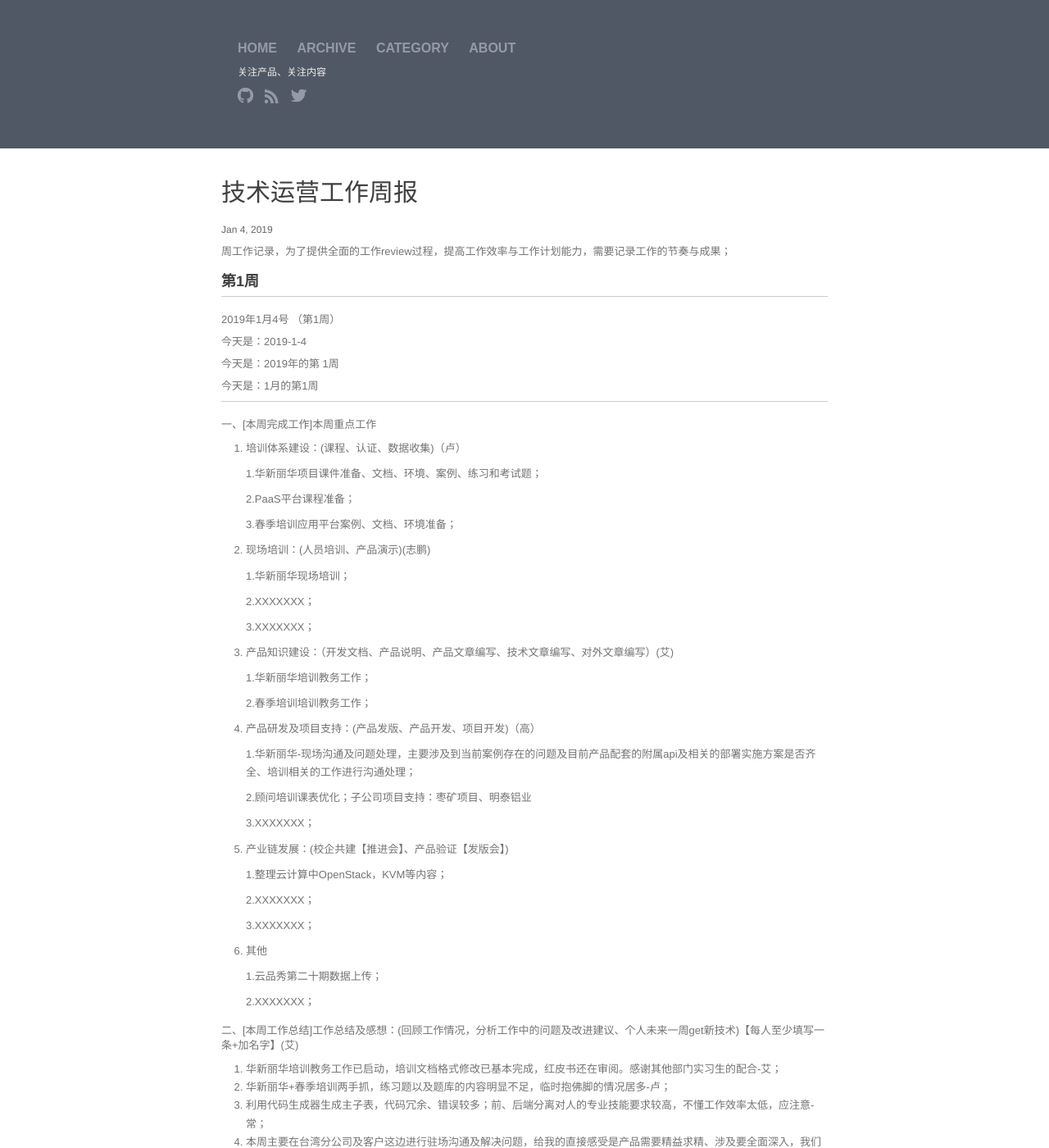
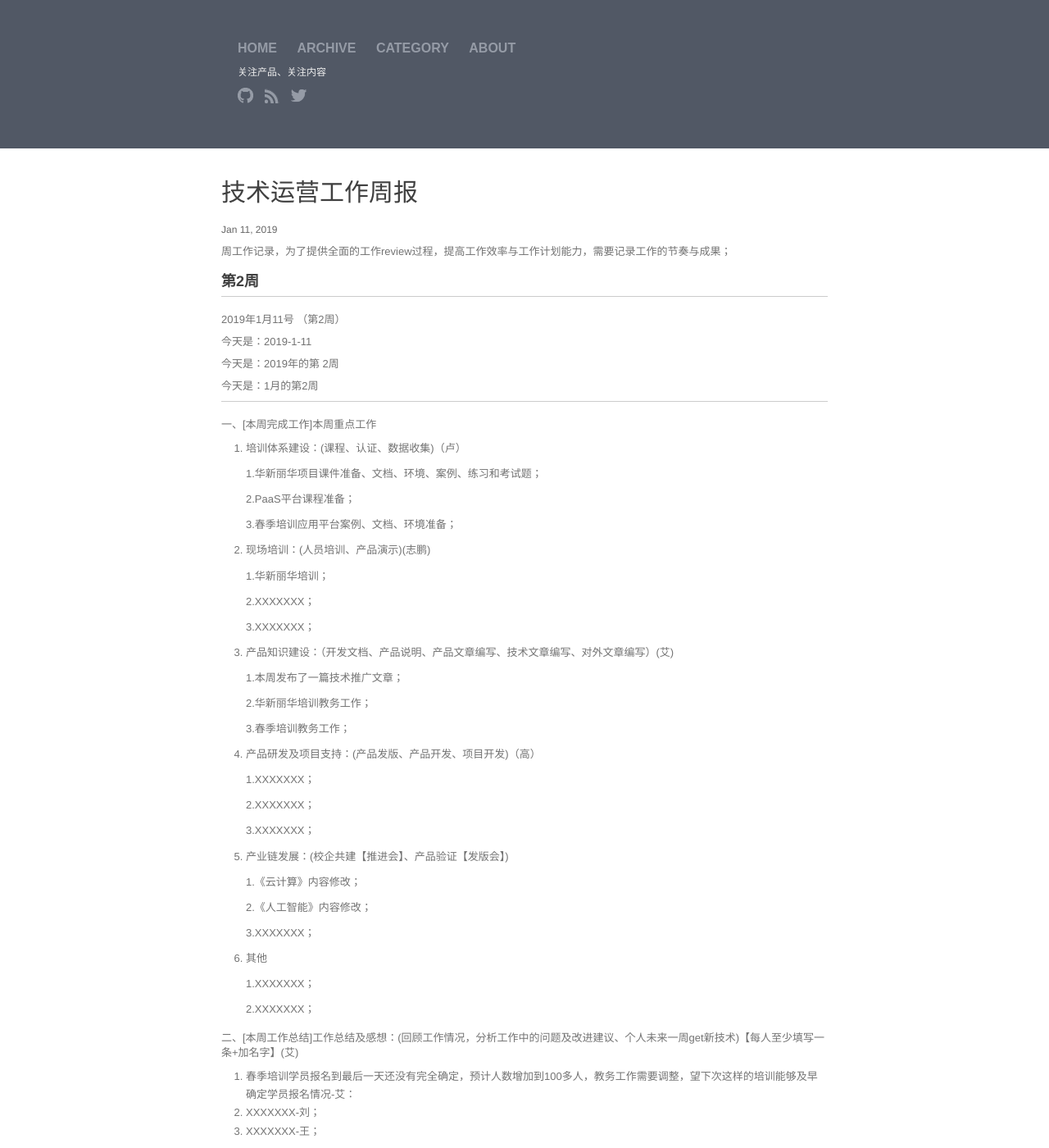
Before and after one commit to walllFlower/blog, a Jekyll site: the page built from _posts/2018-07-17-day_report_cxz.md, in a window 1280 px wide and 1400 px high. Shown: the whole window at 82% size. Built offline with Jekyll 4.4.1, drawn with Linux system fonts in a browser that asks for light colours; comment, search, counter and statistics services are not loaded; some of the changed text lies outside the part shown.

Commit message:
Update 2018-07-17-day_report_cxz.md

```diff
--- a/_posts/2018-07-17-day_report_cxz.md
+++ b/_posts/2018-07-17-day_report_cxz.md
@@ -1,11 +1,86 @@
 ---
 layout: post
 title:  "技术运营工作周报"
-date:   2019-1-4 14:57:32
+date:   2019-1-11 14:57:32
 categories: 技术运营工作周报
 ---
 
 周工作记录，为了提供全面的工作review过程，提高工作效率与工作计划能力，需要记录工作的节奏与成果；
+
+
+###  第2周
+
+***
+
+2019年1月11号 （第2周）
+
+今天是：2019-1-11
+
+今天是：2019年的第 2周
+
+今天是：1月的第2周
+
+***
+
+一、[本周完成工作]本周重点工作
+
+1. 培训体系建设：(课程、认证、数据收集)（卢）
+
+    1.华新丽华项目课件准备、文档、环境、案例、练习和考试题；
+
+    2.PaaS平台课程准备；
+
+    3.春季培训应用平台案例、文档、环境准备；
+
+2. 现场培训：(人员培训、产品演示)(志鹏)
+
+    1.华新丽华培训；
+
+    2.XXXXXXX；
+
+    3.XXXXXXX；
+
+3. 产品知识建设：（开发文档、产品说明、产品文章编写、技术文章编写、对外文章编写）(艾)
+
+    1.本周发布了一篇技术推广文章；
+
+    2.华新丽华培训教务工作；
+
+    3.春季培训教务工作；
+
+4. 产品研发及项目支持：(产品发版、产品开发、项目开发)（高）
+
+    1.XXXXXXX；
+
+    2.XXXXXXX；
+
+    3.XXXXXXX；
+
+5. 产业链发展：(校企共建【推进会】、产品验证【发版会】)
+
+    1.《云计算》内容修改；
+
+    2.《人工智能》内容修改；
+
+    3.XXXXXXX；
+
+6. 其他
+
+    1.XXXXXXX；
+
+    2.XXXXXXX；
+
+二、[本周工作总结]工作总结及感想：(回顾工作情况，分析工作中的问题及改进建议、个人未来一周get新技术)【每人至少填写一条+加名字】(艾)
+
+1. 春季培训学员报名到最后一天还没有完全确定，预计人数增加到100多人，教务工作需要调整，望下次这样的培训能够及早确定学员报名情况-艾：
+2. XXXXXXX-刘；
+3. XXXXXXX-王；
+
+三、[下周工作计划]下周计划：(未完成工作、计划下周新开始的工作)【每人至少填写一条+加名字】(车)
+
+1. 华新丽华培训教务、春季培训教务安排-艾；
+2. XXXXXXX；
+3. XXXXXXX；
 
 
 
```
